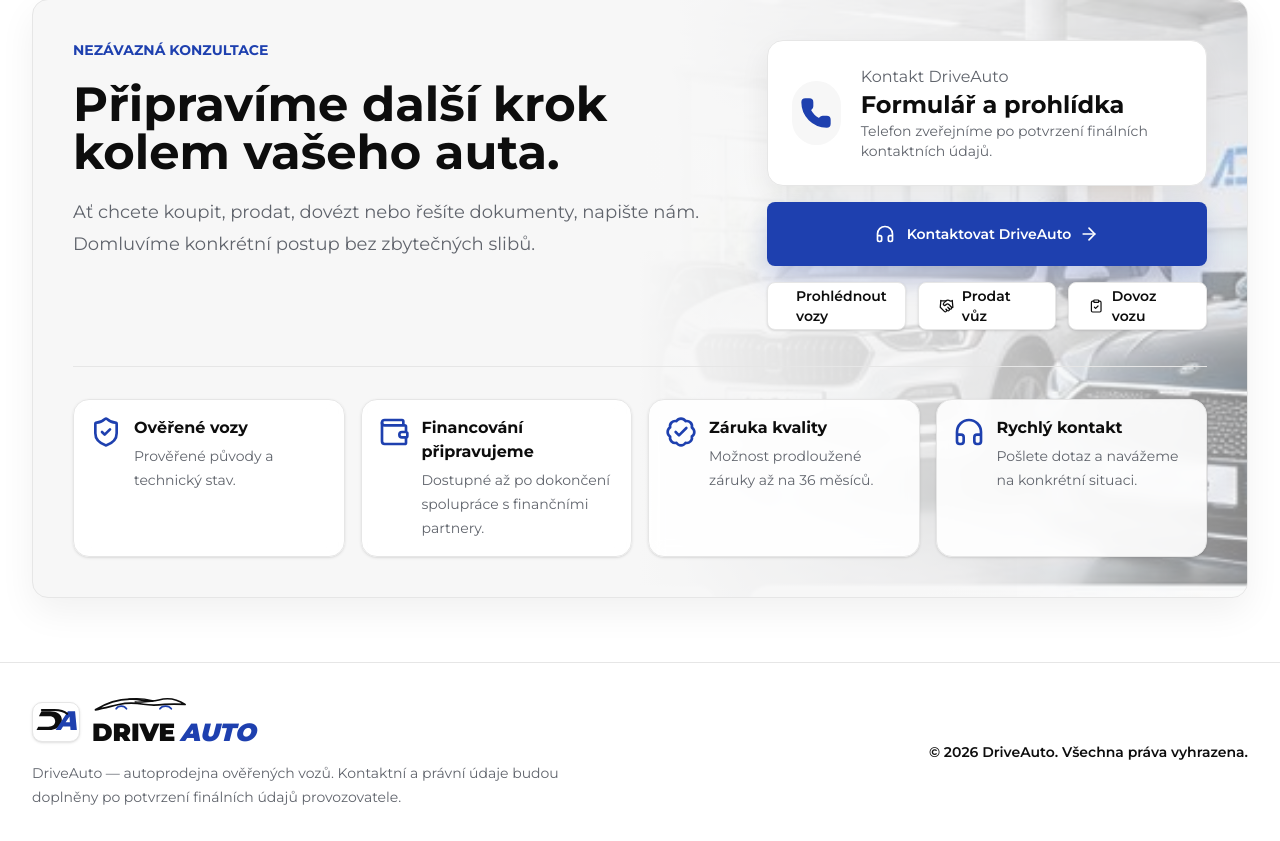
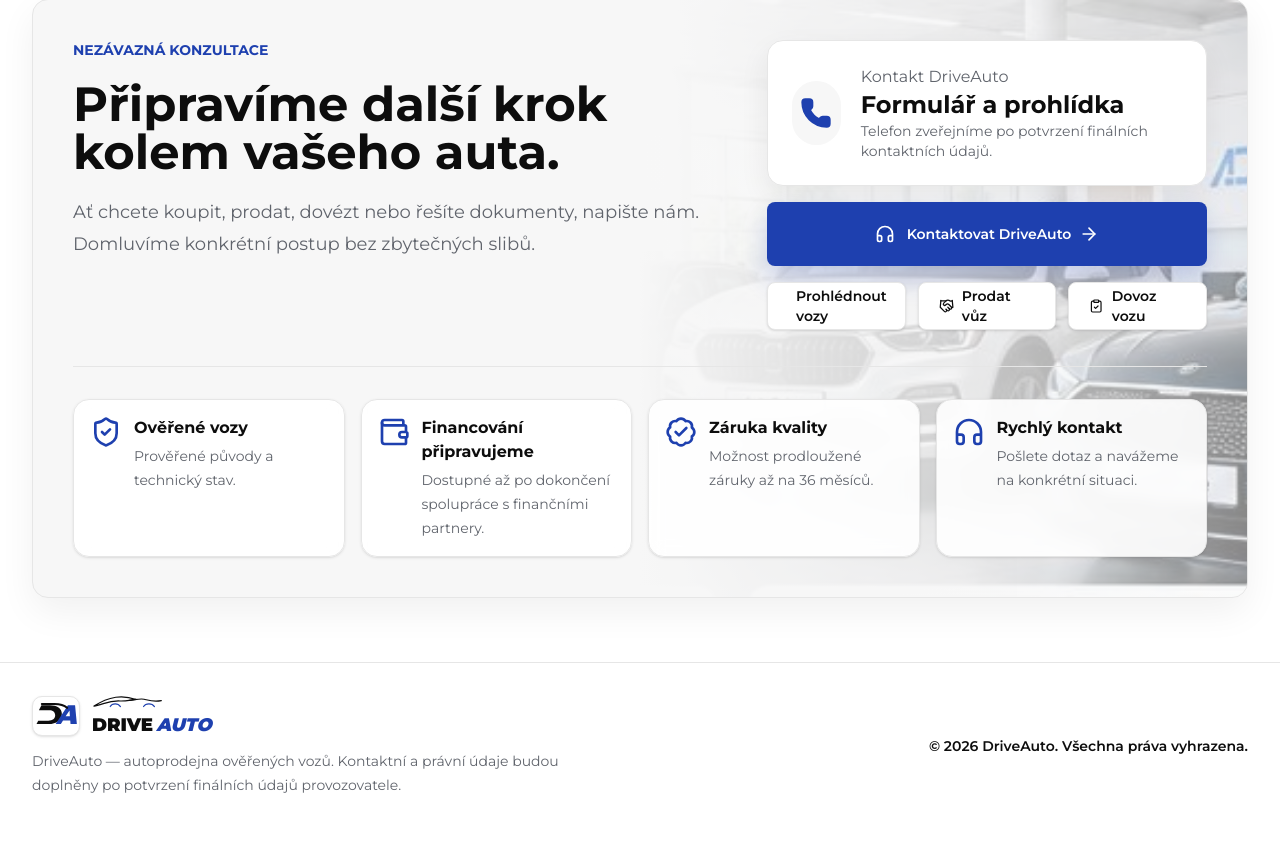
Before and after one commit to dolishx/driveauto.cz, a Next.js app: page / in a window 1280 px wide. Shown: the part 3814-4655 px from the top of the page. Built offline with nearby package versions, Linux system fonts and the light colour scheme; no server answers; the database is empty.

Commit message:
Refine DriveAuto footer logo silhouette

```diff
--- a/src/app/(site)/layout.tsx
+++ b/src/app/(site)/layout.tsx
@@ -11,7 +11,12 @@
       <footer className="border-t border-brand-line bg-white">
         <div className="mx-auto grid max-w-7xl gap-5 px-4 py-8 text-sm text-brand-muted sm:px-6 lg:grid-cols-[1fr_auto] lg:items-center lg:px-8">
           <div>
-            <Logo showSilhouette />
+            <Logo
+              showSilhouette
+              className="gap-2"
+              markClassName="h-9 w-11"
+              textClassName="[&>svg:first-child]:h-4 [&>svg:first-child]:w-36 [&>svg:last-child]:h-6 [&>svg:last-child]:w-36"
+            />
             <p className="mt-3 max-w-xl leading-6">
               DriveAuto — autoprodejna ověřených vozů. Kontaktní a právní údaje budou doplněny po potvrzení finálních údajů provozovatele.
             </p>
--- a/src/app/opengraph-image.tsx
+++ b/src/app/opengraph-image.tsx
@@ -23,24 +23,25 @@
           width: "100%",
         }}
       >
-        <svg width="520" height="108" viewBox="0 0 280 58" fill="none">
+        <svg width="560" height="126" viewBox="0 0 320 72" fill="none">
           <path
-            d="M10 43C43 22 82 10 119 12C147 13.5 164 23 194 14.5C221 6.7 247 12.2 270 27.5C248.5 25.8 229 25.7 210.5 27.5C188 29.7 173 31 149 26.8C125 22.6 103.5 21.6 78 27.5C53.2 33.2 32.2 38.8 10 43Z"
+            d="M9 50C42 28 74 15 107 10C132 6 164 8 199 20C172 23 150 28 126 27C100 26 75 31 51 39C32 45 19 49 9 50Z"
             fill="none"
             stroke="#0D0D0D"
             strokeLinecap="round"
             strokeLinejoin="round"
-            strokeWidth="5"
+            strokeWidth="5.4"
           />
           <path
-            d="M107 12C130 8.5 151 10.5 178 17.2C159.5 18.6 145.6 21.5 125.2 20.5"
+            d="M167 24C193 22 216 15 234 19C253 23 276 32 312 25"
             fill="none"
             stroke="#0D0D0D"
             strokeLinecap="round"
-            strokeWidth="4.2"
+            strokeLinejoin="round"
+            strokeWidth="5.4"
           />
-          <path d="M70 40C76 29.5 93 29.5 100 40" fill="none" stroke="#1E40AF" strokeLinecap="round" strokeWidth="5" />
-          <path d="M197 40C204 29.5 222 29.5 230 40" fill="none" stroke="#1E40AF" strokeLinecap="round" strokeWidth="5" />
+          <path d="M82 52C91 36 117 36 128 52" fill="none" stroke="#1E40AF" strokeLinecap="round" strokeWidth="5.2" />
+          <path d="M232 52C242 36 270 36 281 52" fill="none" stroke="#1E40AF" strokeLinecap="round" strokeWidth="5.2" />
         </svg>
         <div
           style={{
--- a/src/components/site/logo.tsx
+++ b/src/components/site/logo.tsx
@@ -108,35 +108,36 @@
 
 export function CarSilhouette({ className }: { className?: string }) {
   return (
-    <svg viewBox="0 0 280 58" className={className} aria-hidden="true" preserveAspectRatio="xMinYMid meet">
+    <svg viewBox="0 0 320 72" className={className} aria-hidden="true" preserveAspectRatio="xMinYMid meet">
       <path
-        d="M10 43C43 22 82 10 119 12C147 13.5 164 23 194 14.5C221 6.7 247 12.2 270 27.5C248.5 25.8 229 25.7 210.5 27.5C188 29.7 173 31 149 26.8C125 22.6 103.5 21.6 78 27.5C53.2 33.2 32.2 38.8 10 43Z"
+        d="M9 50C42 28 74 15 107 10C132 6 164 8 199 20C172 23 150 28 126 27C100 26 75 31 51 39C32 45 19 49 9 50Z"
         fill="none"
         stroke="currentColor"
         strokeLinecap="round"
         strokeLinejoin="round"
-        strokeWidth="5"
+        strokeWidth="5.4"
       />
       <path
-        d="M107 12C130 8.5 151 10.5 178 17.2C159.5 18.6 145.6 21.5 125.2 20.5"
+        d="M167 24C193 22 216 15 234 19C253 23 276 32 312 25"
         fill="none"
         stroke="currentColor"
         strokeLinecap="round"
-        strokeWidth="4.2"
+        strokeLinejoin="round"
+        strokeWidth="5.4"
       />
       <path
-        d="M70 40C76 29.5 93 29.5 100 40"
+        d="M82 52C91 36 117 36 128 52"
         fill="none"
         stroke="#1E40AF"
         strokeLinecap="round"
-        strokeWidth="5"
+        strokeWidth="5.2"
       />
       <path
-        d="M197 40C204 29.5 222 29.5 230 40"
+        d="M232 52C242 36 270 36 281 52"
         fill="none"
         stroke="#1E40AF"
         strokeLinecap="round"
-        strokeWidth="5"
+        strokeWidth="5.2"
       />
     </svg>
   );
```
